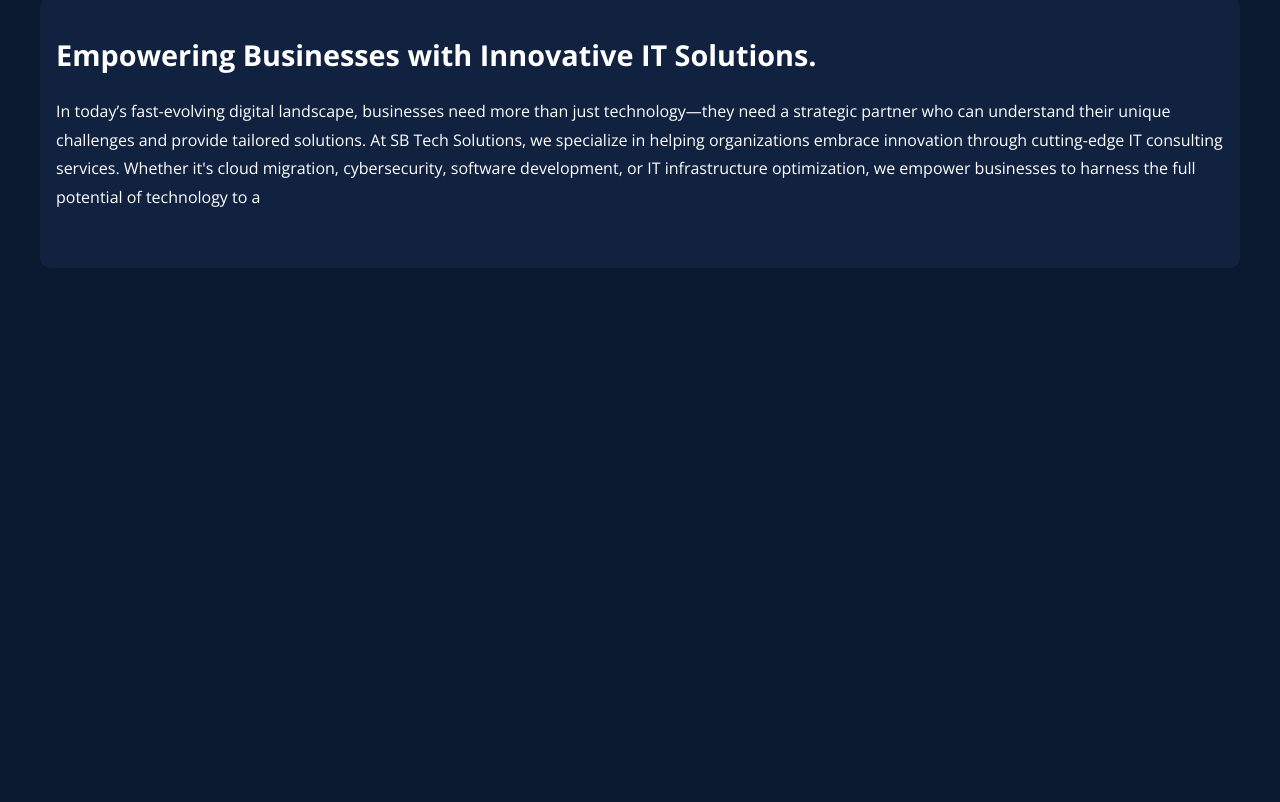
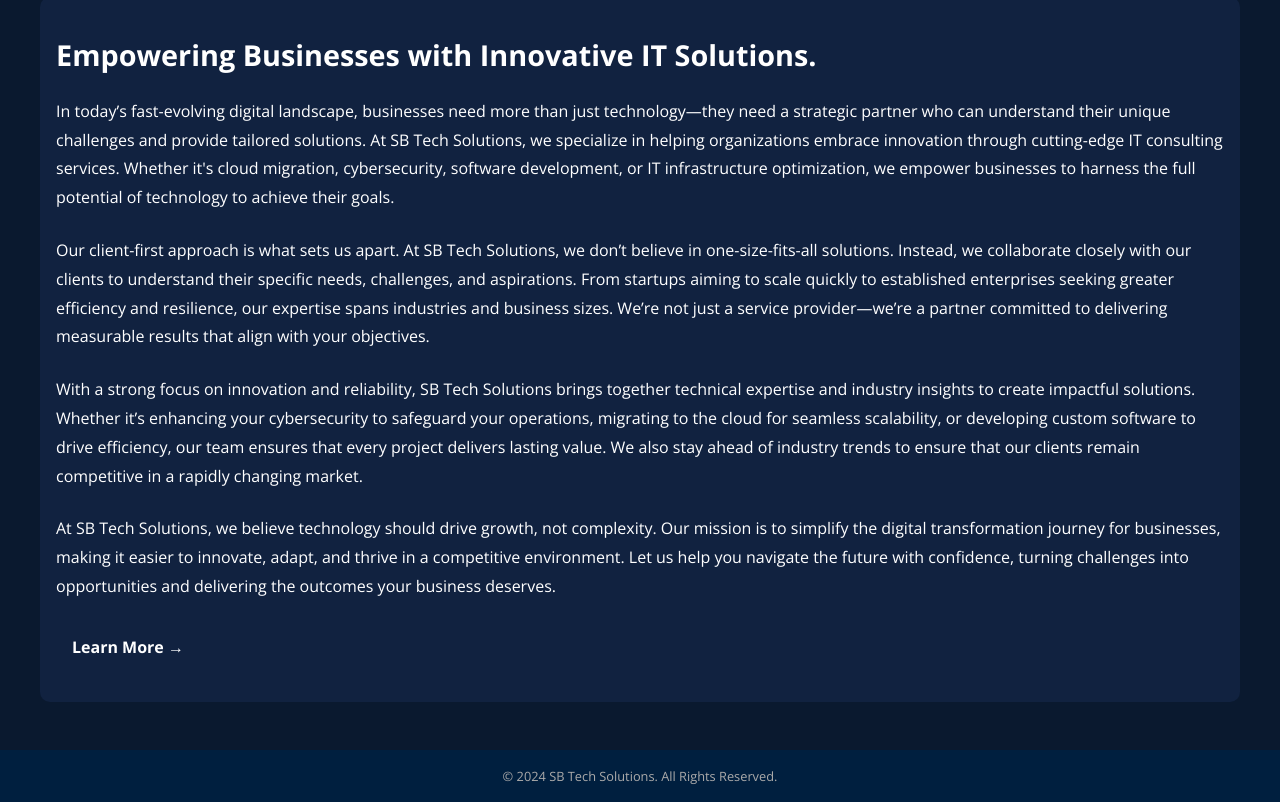
Before and after one commit to shreyanna/comp126, a plain HTML site: page index.html in a window 1280 px wide. Shown: the part 1081-1883 px from the top of the page. Before the commit the page ends 1397 px from the top, so only its background shows below. Drawn offline with nearby package versions, Linux system fonts and the light colour scheme.

Commit message:
Update index.html

```diff
--- a/index.html
+++ b/index.html
@@ -46,4 +46,19 @@
 
   <section class="content">
     <h3>Empowering Businesses with Innovative IT Solutions.</h3>
-    <p>In today’s fast-evolving digital landscape, businesses need more than just technology—they need a strategic partner who can understand their unique challenges and provide tailored solutions. At SB Tech Solutions, we specialize in helping organizations embrace innovation through cutting-edge IT consulting services. Whether it's cloud migration, cybersecurity, software development, or IT infrastructure optimization, we empower businesses to harness the full potential of technology to a
+    <p>In today’s fast-evolving digital landscape, businesses need more than just technology—they need a strategic partner who can understand their unique challenges and provide tailored solutions. At SB Tech Solutions, we specialize in helping organizations embrace innovation through cutting-edge IT consulting services. Whether it's cloud migration, cybersecurity, software development, or IT infrastructure optimization, we empower businesses to harness the full potential of technology to achieve their goals.</p>
+
+    <p>Our client-first approach is what sets us apart. At SB Tech Solutions, we don’t believe in one-size-fits-all solutions. Instead, we collaborate closely with our clients to understand their specific needs, challenges, and aspirations. From startups aiming to scale quickly to established enterprises seeking greater efficiency and resilience, our expertise spans industries and business sizes. We’re not just a service provider—we’re a partner committed to delivering measurable results that align with your objectives.</p>
+
+    <p>With a strong focus on innovation and reliability, SB Tech Solutions brings together technical expertise and industry insights to create impactful solutions. Whether it’s enhancing your cybersecurity to safeguard your operations, migrating to the cloud for seamless scalability, or developing custom software to drive efficiency, our team ensures that every project delivers lasting value. We also stay ahead of industry trends to ensure that our clients remain competitive in a rapidly changing market.</p>
+
+    <p>At SB Tech Solutions, we believe technology should drive growth, not complexity. Our mission is to simplify the digital transformation journey for businesses, making it easier to innovate, adapt, and thrive in a competitive environment. Let us help you navigate the future with confidence, turning challenges into opportunities and delivering the outcomes your business deserves.</p>
+
+    <a href="contact.html" class="learn-more">Learn More →</a>
+  </section>
+
+  <footer class="footer">
+    <p>© 2024 SB Tech Solutions. All Rights Reserved.</p>
+  </footer>
+</body>
+</html>
```
